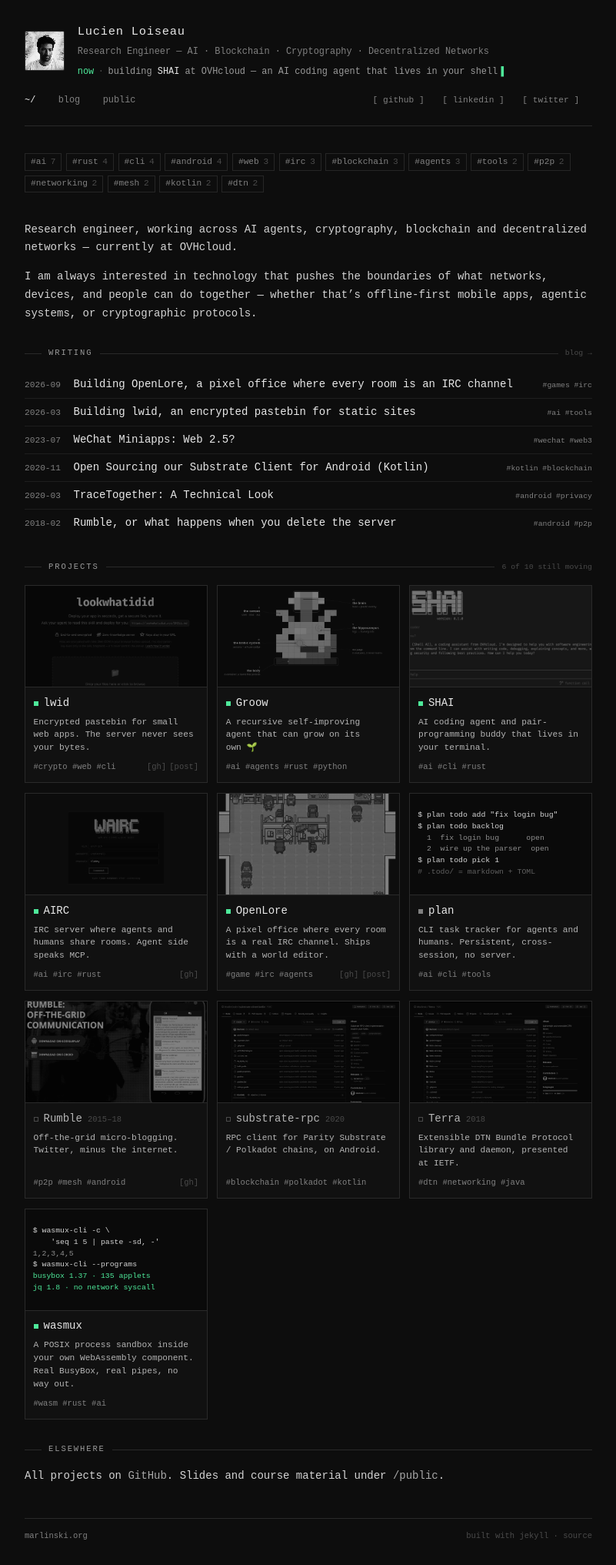
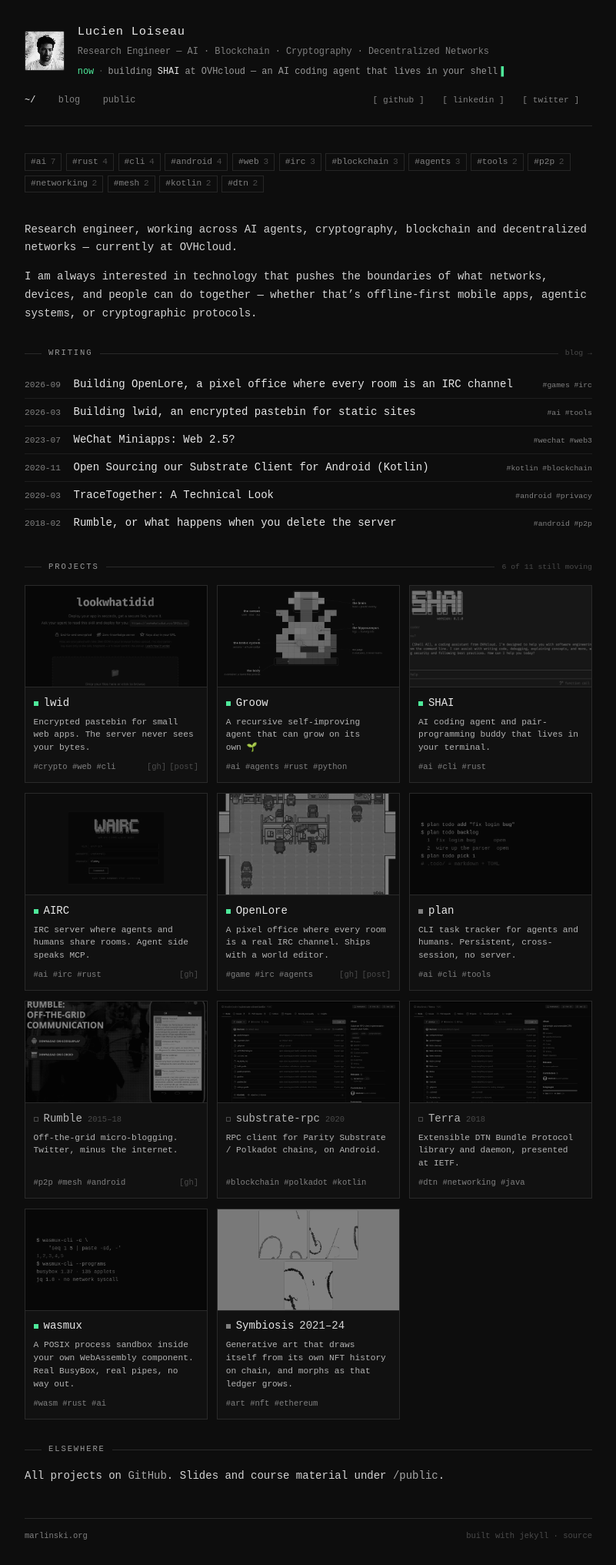
Before and after one commit to Marlinski/Marlinski.github.io, a Jekyll site: the page built from index.md, in a window 1280 px wide. Shown: the whole page at 77% size, without its empty margins (239-1040 px from the left). Built offline with Jekyll 4.4.1, drawn with Linux system fonts in a browser that asks for light colours.

Commit message:
Add Symbiosis; every card is now a real image
Symbiosis (metapixel.art): generative art that redraws itself from its
own on-chain NFT history. Both repos are private, so the card links to
the live site and carries no [gh]. Preview is the gallery from
symbiosis.metapixel.art.

The mobile bug: image cards went thumbnail-left while the two terminal
cards stayed stacked, so plan sat in the middle of the list looking like
a different component. Rather than squeeze a session into 104px, plan and
wasmux now ship their sessions as rendered images like every other
preview. Same commands, same colours, just baked.

That makes `shot` mandatory and removes the whole `term` path: the Liquid
branch, the .feat-term rules and the :has() mobile special case. Cards
are one shape at every width, and the greyscale-to-colour hover now
applies to the CLI previews too, which it never did before.

Co-Authored-By: Claude Opus 5 (1M context) <noreply@anthropic.com>

```diff
--- a/_data/projects.yml
+++ b/_data/projects.yml
@@ -4,11 +4,10 @@
 #         idle     — filled grey square, finished and still works
 #         archived — hollow grey square, not maintained
 # shot:   a 16:9 image under /images/projects/
-# term:   a short session, used as the preview when there is no usable shot.
-#         Lines are real commands from the project's own README, not mock-ups.
-#         kind: cmd (bright) · out (dim) · key (green) · alt (amber) · note (faint)
 #
-# Keep term lines under ~34 characters — the card is narrow.
+# Every project needs a shot, so the cards stay identical in structure at every
+# width. For a CLI with nothing to screenshot, the preview is a rendered
+# terminal session (plan, wasmux) using real commands from its own README.
 
 - name: lwid
   url: https://lookwhatidid.xyz
@@ -60,13 +59,8 @@
   blurb: CLI task tracker for agents and humans. Persistent, cross-session, no server.
   tags: [ai, cli, tools]
   status: idle
-  term:
-    - { kind: cmd,  text: "$ plan todo add \"fix login bug\"" }
-    - { kind: cmd,  text: "$ plan todo backlog" }
-    - { kind: out,  text: "  1  fix login bug      open" }
-    - { kind: out,  text: "  2  wire up the parser  open" }
-    - { kind: cmd,  text: "$ plan todo pick 1" }
-    - { kind: note, text: "# .todo/ = markdown + TOML" }
+  shot: /images/projects/plan.jpg
+  alt: A plan session in a terminal
 
 - name: Rumble
   post: 2018-02-15-rumble-off-the-grid-microblogging.md
@@ -101,10 +95,14 @@
   blurb: A POSIX process sandbox inside your own WebAssembly component. Real BusyBox, real pipes, no way out.
   tags: [wasm, rust, ai]
   status: active
-  term:
-    - { kind: cmd,  text: "$ wasmux-cli -c \\" }
-    - { kind: cmd,  text: "    'seq 1 5 | paste -sd, -'" }
-    - { kind: out,  text: "1,2,3,4,5" }
-    - { kind: cmd,  text: "$ wasmux-cli --programs" }
-    - { kind: key,  text: "busybox 1.37 · 135 applets" }
-    - { kind: key,  text: "jq 1.8 · no network syscall" }
+  shot: /images/projects/wasmux.jpg
+  alt: A wasmux-cli session in a terminal
+
+- name: Symbiosis
+  url: https://symbiosis.metapixel.art
+  blurb: Generative art that draws itself from its own NFT history on chain, and morphs as that ledger grows.
+  years: 2021–24
+  tags: [art, nft, ethereum]
+  status: idle
+  shot: /images/projects/symbiosis.jpg
+  alt: Three Symbiosis pieces in the gallery
--- a/assets/css/style.scss
+++ b/assets/css/style.scss
@@ -761,30 +761,6 @@ a.sec-meta:hover {
   opacity: 1;
 }
 
-/* Fallback preview for a project with no screenshot: a small session,
-   written as text in _data/projects.yml rather than faked as an image. */
-.feat-term {
-  height: 100%;
-  display: flex;
-  flex-direction: column;
-  justify-content: center;
-  padding: 0.6rem 0.7rem;
-  font-size: 0.7rem;
-  line-height: 1.5;
-  color: #8e8e8e;
-  overflow: hidden;
-}
-
-.feat-term span {
-  display: block;
-  white-space: pre;
-}
-
-.feat-term .t-cmd  { color: var(--fg); }
-.feat-term .t-key  { color: var(--live); }
-.feat-term .t-alt  { color: #e8a24e; }
-.feat-term .t-note { color: #5f5f5f; }
-
 .feat-body {
   display: flex;
   flex-direction: column;
@@ -1087,19 +1063,6 @@ footer {
     border-right: 1px solid var(--border);
   }
 
-  /* A session needs width to stay legible, so terminal cards keep the
-     stacked layout on a phone instead of squeezing into 104px. */
-  .feat > li:has(.feat-term) {
-    flex-direction: column;
-  }
-
-  .feat > li:has(.feat-term) .feat-shot {
-    width: auto;
-    aspect-ratio: auto;
-    border-right: none;
-    border-bottom: 1px solid var(--border);
-  }
-
   /* The title needs the full width here; tags stay on the blog index. */
   .posts-compact .post-tags {
     display: none;
--- a/index.md
+++ b/index.md
@@ -67,9 +67,7 @@ can do together — whether that's offline-first mobile apps, agentic systems, o
   {%- if p.url -%}{%- assign main = p.url -%}{%- else -%}{%- assign main = linked.url | relative_url -%}{%- endif -%}
   <li class="{{ p.status }}">
     <a class="feat-shot" href="{{ main }}"{% if main contains '://' %} target="_blank"{% endif %} tabindex="-1" aria-hidden="true">
-      {%- if p.shot %}<img src="{{ p.shot | relative_url }}" alt="" loading="lazy">
-      {%- elsif p.term %}<span class="feat-term">{% for line in p.term %}<span class="t-{{ line.kind }}">{{ line.text }}</span>
-{% endfor %}</span>{% endif %}
+      <img src="{{ p.shot | relative_url }}" alt="" loading="lazy">
     </a>
     <div class="feat-body">
       <span class="feat-name">
```
Also changed, not shown: images/projects/plan.jpg (added), images/projects/symbiosis.jpg (added), images/projects/wasmux.jpg (added).
